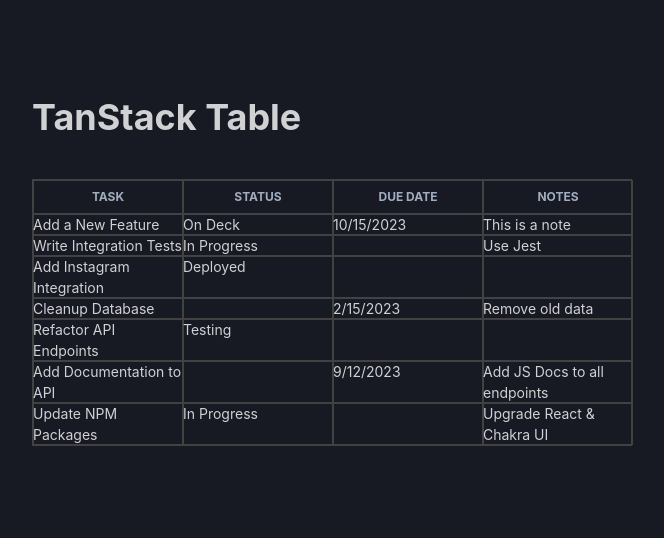
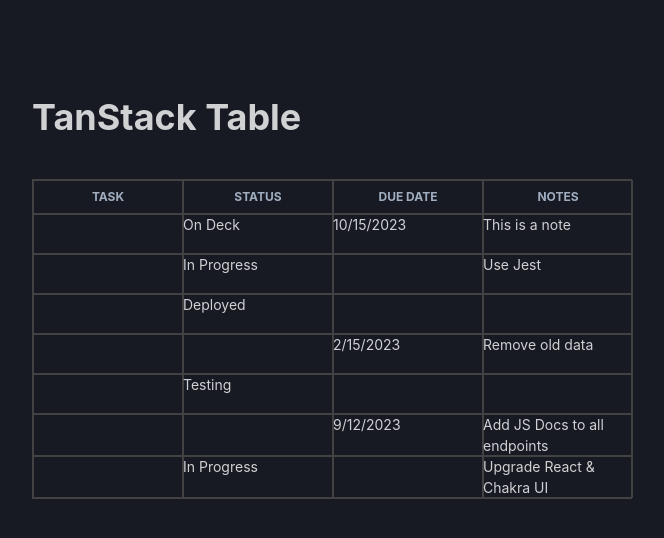
Before and after one commit to jovan-vukic/schneider-project, a React (Vite) app in the folder client/: page / in a window 1280 px wide. Shown: the top 538 px of the page, without its empty margins (132-796 px from the left). Built offline with nearby package versions, Linux system fonts and the light colour scheme.

Commit message:
Make the first column's cells editable

```diff
--- /dev/null
+++ b/client/src/components/EditableCell.jsx
@@ -0,0 +1,23 @@
+import { Input } from "@chakra-ui/react";
+import { useState } from "react";
+
+const EditableCell = () => {
+  const [value, setValue] = useState("");
+
+  return (
+    <Input
+      type="text"
+      variant="filled"
+      w="85%"
+      size="sm"
+      color="whiteAlpha.800"
+      overflow="hidden"
+      whiteSpace="nowrap"
+      textOverflow="ellipsis"
+      value={value}
+      onChange={(e) => setValue(e.target.value)}
+    />
+  );
+};
+
+export default EditableCell;
--- a/client/src/components/TaskTable.jsx
+++ b/client/src/components/TaskTable.jsx
@@ -7,6 +7,7 @@
 } from "@tanstack/react-table";
 
 import DATA from "../data.js";
+import EditableCell from "./EditableCell.jsx";
 
 /**
  * AccessorKey is the name of the column in the data.
@@ -17,7 +18,7 @@
   {
     accessorKey: "task",
     header: "Task",
-    cell: (info) => <p>{info.getValue()}</p>,
+    cell: <EditableCell />,
   },
   {
     accessorKey: "status",
@@ -97,4 +98,5 @@
     </Box>
   );
 };
+
 export default TaskTable;
```
